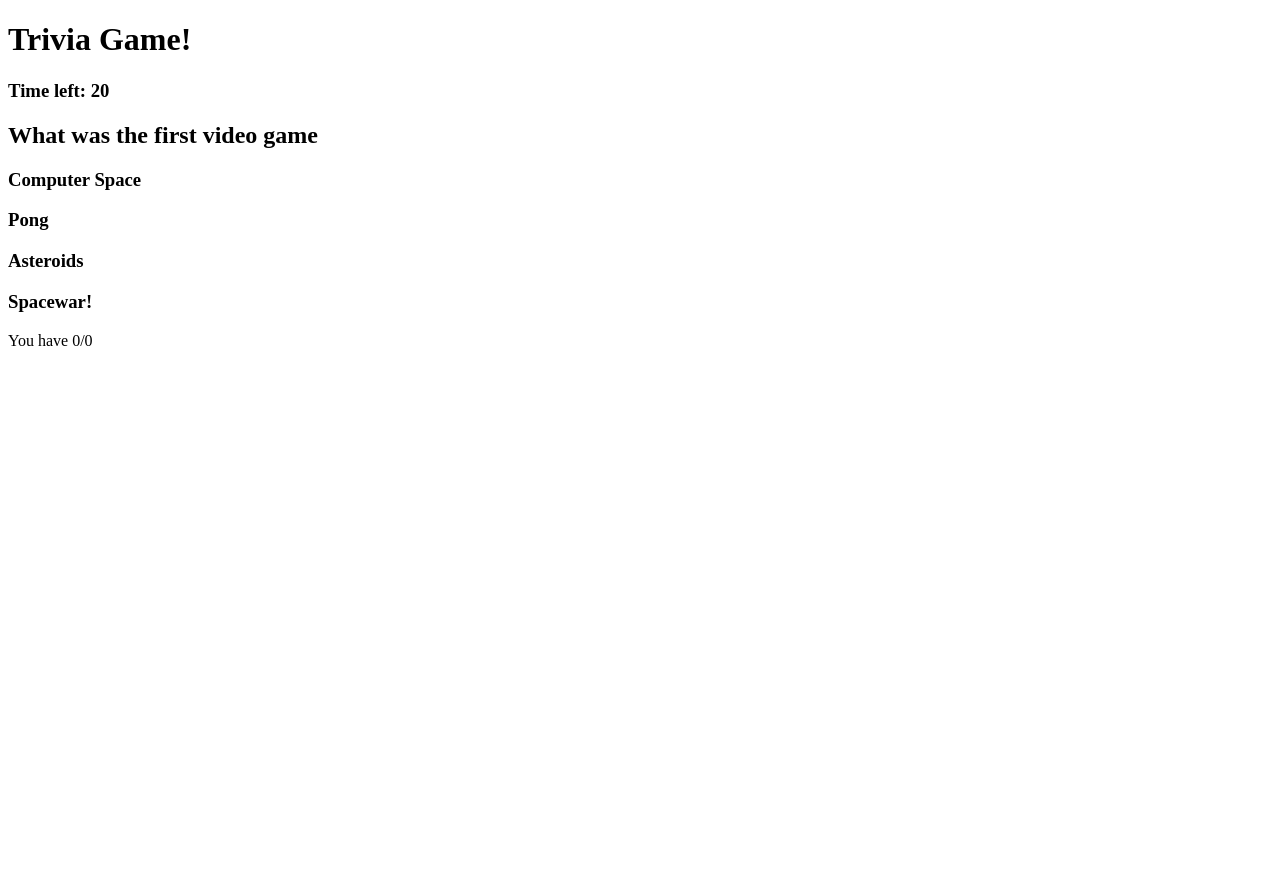
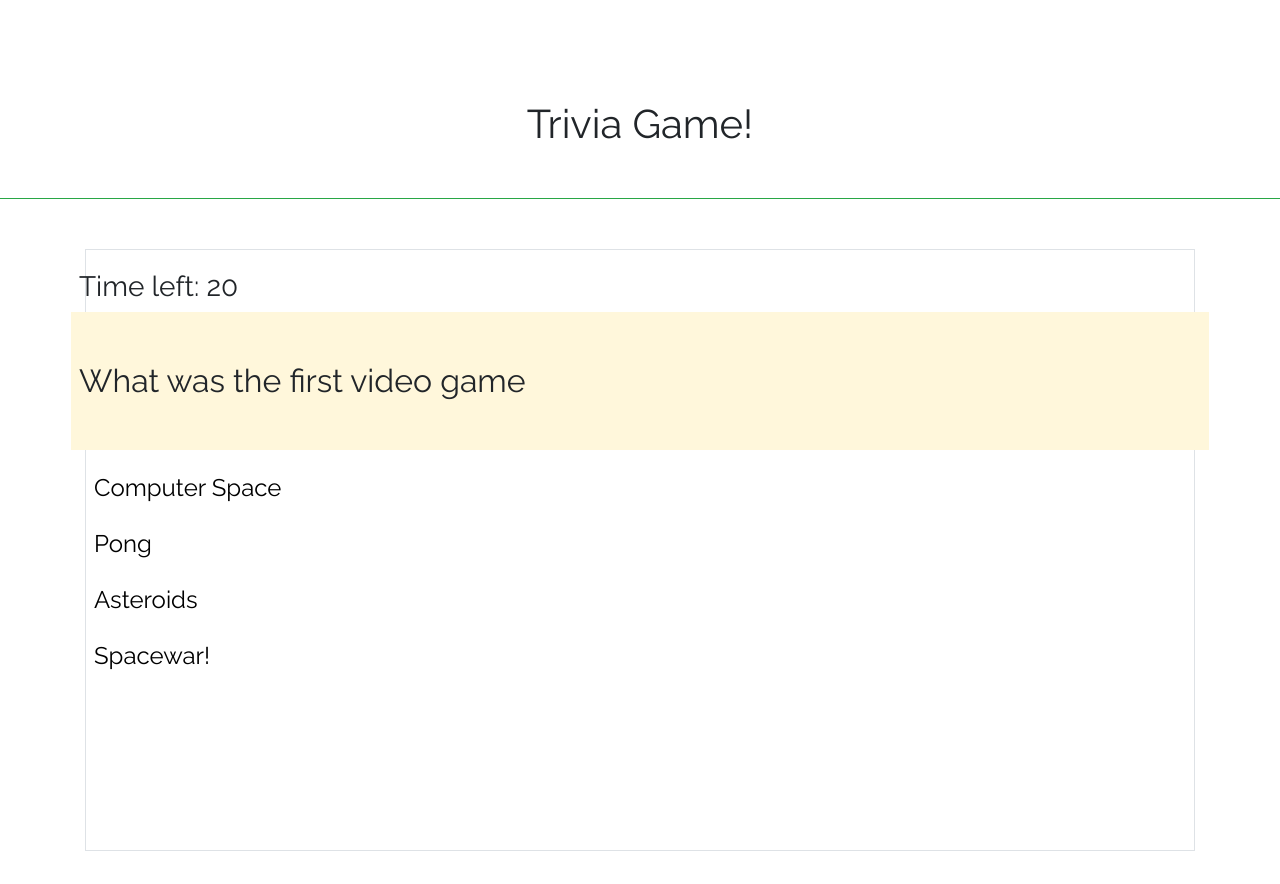
Before and after one commit to checol70/TriviaGame, a plain HTML site: page index.html in a window 1280 px wide. Before the commit the page ends 800 px from the top, so only its background shows below. Drawn offline with nearby package versions, Linux system fonts and the light colour scheme.

Commit message:
Pretty-ish

```diff
--- a/assets/css/style.css
+++ b/assets/css/style.css
@@ -0,0 +1,25 @@
+.answer-spacer{
+    margin-top: 20px;
+}
+#question{
+    margin: 50px 0;
+
+}
+.top{
+    margin-top:100px;
+    margin-bottom: 50px;
+    padding-bottom: 50px;
+
+}
+h1,h2,h3,h4, .answer-spacer{
+    font-family: 'Raleway', sans-serif;
+}
+.cream-background{
+    background-color: #FFF7DB;
+}
+a{
+    font-size: 24px;
+}
+.min{
+    min-height: 400px;
+}
--- a/assets/javascript/app.js
+++ b/assets/javascript/app.js
@@ -2,10 +2,17 @@ var questionArray = [];
 var currentQuestion = 0;
 var timer;
 var timerCount = 25;
-var timerRunning = true;
+var timerRunning = false;
 var amountCorrect = 0;
 
-
+function restart()
+{
+    currentQuestion = 0;
+    amountCorrect = 0;
+    newQuestion();
+    $("#restart").hide()
+    $("#gif").hide();
+}
 class Holder
 {
     constructor(question, a0, a1, a2, a3, rA,imgSrc)
@@ -39,28 +46,23 @@ $("#gif").hide();
 // this is where we will create all our questions!
 function begin()
 {
+    amountCorrect = 0;
+    currentQuestion = 0;
     question1 = new Holder("What was the first video game","Computer Space", "Pong","Asteroids", "Spacewar!", 3, "Spacewar!");
     question2 = new Holder("What was the first game to include Mario?","Super Mario Bros.", "Donkey Kong", "Super Mario Oddesey", "Super Smash Bros.", 1,"DonkeyKong" )
     question3 = new Holder("What pokemon was planned on being the series mascot?", "Pikachu", "Jigglypuff", "Voltorb", "Clefairy", 3,"Clefairy")
     question4 = new Holder("What is the name of the final boss in Super Smash Bros.?", "Master Hand","Boss Hand", "Crazy Hand","Glove Hand", 0,"MasterHand")
-    question5 = new Holder("What game was buried in a dump in New Mexico?", "Street Fighter", "Duck Tales", "E.T.", "The Addams Family", 2,"ET")
-    question6 = new Holder("What was the first video game console?", "Atari 2600","Nintendo Entertainment System", "Magnavox Odyssey","Coleco Vision",2,"MagnavoxOdyssey")
+    question5 = new Holder("What game was so bad it was buried in a dump in New Mexico?", "Street Fighter", "Duck Tales", "E.T.", "The Addams Family", 2,"ET")
+    question6 = new Holder("What was the first consumer video game console?", "Atari 2600","Nintendo Entertainment System", "Magnavox Odyssey","Coleco Vision",2,"MagnavoxOdyssey")
     question7 = new Holder("What was Nintendo's first product?","Playing Cards","Cardboard models","Video Games","Consoles",0,"PlayingCards")
     question8 = new Holder("How much gameplay did the sound designer for Street Fighter 2 use to design the music?","200 hrs","100 hrs","1 week","none",3,"StreetFighter")
     question9 = new Holder("What was the first game to have save files?","Metroid","The Legend of Zelda","Super Mario Bros.","Sonic the Hedgehog",1,"Zelda")
     question10 = new Holder("What is the console with the most sales ever?","Wii","Playstation 2","Nintendo 64","Atari 2600", 1,"Playstation2")
-    logAllProperties(question1);
     newQuestion();
 }
 begin();
-$("#correct-shower").text("You have " + amountCorrect+"/"+currentQuestion);
 
-function logAllProperties(obj) {
-    if (obj == null) return; // recursive approach
-    console.log(Object.getOwnPropertyNames(obj));
-    console.log("prototype")
-    logAllProperties(Object.getPrototypeOf(obj));
-}
+
 // this is where we will check our answers.
 function answered(int)
 {
@@ -80,7 +82,7 @@ function answered(int)
         stopTimer();
         currentQuestion++;
     }
-    $("#correct-shower").text("You have " + amountCorrect+"/"+currentQuestion);
+    $("#correct-shower").text("You have " + amountCorrect+"/"+currentQuestion + " correct");
 
 }
 
@@ -92,8 +94,8 @@ function correct()
     $("#gif").attr("src","assets/images/"+ questionArray[currentQuestion].imgSrc +".gif")
     $("#gif").show()
     setTimeout(() => {
+        $("#gif").hide()
         newQuestion();
-        $("#gif").hide()
     }, 3000);
 
 }
@@ -102,19 +104,25 @@ function correct()
 function wrong()
 {
     console.log("wrong")
+
     $("#answer"+questionArray[currentQuestion].rightAns).css("color", "blue");
+    $("#gif").attr("src","assets/images/"+ questionArray[currentQuestion].imgSrc +".gif")
+    $("#gif").show()
     setTimeout(() => {
+        $("#gif").hide()
         newQuestion();
-    }, 1000);
+    }, 3000);
 
 }
 
 //this starts the timer
 function startTimer()
 {
+    if(!timerRunning)
+    {
+        timerRunning = true;
         timerCount = 25;
         $("#timer").text("Time left: " + timerCount);
-    timerRunning= true;
         timer = setInterval(() => {
             if(timerCount>0)
             {
@@ -128,6 +136,7 @@ function startTimer()
                 answered(4);
             }
         }, 1000);
+    }
 }
 
 // this stops the timer;
@@ -162,15 +171,17 @@ function newQuestion()
 //this is called when the game is finished.
 function finished()
 {
-    $("#question").text("You got " + amountCorrect+" out of "+currentQuestion + " Congradulations");
+    console.log("finished")
+    $("#question").text("You got " + amountCorrect+" out of "+currentQuestion + " Congratulations");
+    stopTimer();
     $("#timer").text("");
     for(var i = 0; i<4; i++)
     {
         $("#answer"+i).text("");
     }
     $("#correct-shower").text("");
-    $("#gif").attr("src","assets/images/Applause.gif")
-    $("#gif").show();
+    $("#gif").attr("src","assets/images/Applause.gif").show();
+    $("#restart").show();
 }
 
 //this is for assigning buttons sorta, since I am not using classical buttons.
@@ -186,5 +197,10 @@ function assignButtons()
             console.log($(this).attr("data")+ " pressed")
         });
     }
+    $("#restart").click(function()
+    {
+        restart();
+    });
+    $("#restart").hide();
 }
 assignButtons()
--- a/index.html
+++ b/index.html
@@ -1,23 +1,59 @@
 <!DOCTYPE html>
 <html lang="en">
+
 <head>
     <meta charset="UTF-8">
     <meta name="viewport" content="width=device-width, initial-scale=1.0">
     <meta http-equiv="X-UA-Compatible" content="ie=edge">
     <title>Trivia Game</title>
+    <link rel="stylesheet" href="https://stackpath.bootstrapcdn.com/bootstrap/4.1.1/css/bootstrap.min.css" integrity="sha384-WskhaSGFgHYWDcbwN70/dfYBj47jz9qbsMId/iRN3ewGhXQFZCSftd1LZCfmhktB"
+        crossorigin="anonymous">
+    <link rel="stylesheet" href="assets/css/style.css">
+    <link href="https://fonts.googleapis.com/css?family=Raleway" rel="stylesheet">
 </head>
+
 <body>
-    <h1>Trivia Game!</h1>
-    <h3 id="timer"></h3>
-    <h2 id="question">Question</h2>
-    <h3 id="answer0">0</h3>
-    <h3 id="answer1">1</h3>
-    <h3 id="answer2">2</h3>
-    <h3 id="answer3">3</h3>
-    <p id="correct-shower"></p>
-    <img id="gif" src="#" alt="">
+    <h1 class=" col-12 top border-bottom border-success text-center">Trivia Game!</h1>
+    <div class="container">
+        <div class="border">
+            <div class="row ">
+                <h3 class="answer-spacer ml-2" id="timer"></h3>
+            </div>
+            <div class="row cream-background">
+                <h2 id="question" class="ml-2">Question</h2>
+            </div>
+            <div class="min row">
+                <div class="col-8">
+                    <div class="row">
+                        <a href="#" class="ml-2 answer-spacer col-12" id="answer0"></a>
+                    </div>
+                    <div class="row">
+                        <a href="#" class="ml-2 answer-spacer col-12" id="answer1"></a>
+                    </div>
+                    <div class="row">
+                        <a href="#" class="ml-2 answer-spacer col-12" id="answer2"></a>
+                    </div>
+                    <div class="row">
+                        <a href="#" class="ml-2 answer-spacer col-12" id="answer3"></a>
+                    </div>
+                </div>
+                <img class="col-4 p-2" id="gif" src="#" alt="">
+            </div>
+        </div>
+        <div class="row">
+            <p class="text-center col-12 m-3" id="correct-shower"></p>
+        </div>
+        <div class="row">
+            <a href="#" class="col-12 text-center text-danger" id="restart">Restart</a>
+        </div>
+    </div>
 
+    <script src="https://cdnjs.cloudflare.com/ajax/libs/popper.js/1.14.3/umd/popper.min.js" integrity="sha384-ZMP7rVo3mIykV+2+9J3UJ46jBk0WLaUAdn689aCwoqbBJiSnjAK/l8WvCWPIPm49"
+        crossorigin="anonymous"></script>
+    <script src="https://stackpath.bootstrapcdn.com/bootstrap/4.1.1/js/bootstrap.min.js" integrity="sha384-smHYKdLADwkXOn1EmN1qk/HfnUcbVRZyYmZ4qpPea6sjB/pTJ0euyQp0Mk8ck+5T"
+        crossorigin="anonymous"></script>
     <script src="https://ajax.googleapis.com/ajax/libs/jquery/3.3.1/jquery.min.js"></script>
     <script src="assets/javascript/app.js"></script>
 </body>
+
 </html>
```
Lines whose indentation alone changed are shown as unchanged.
